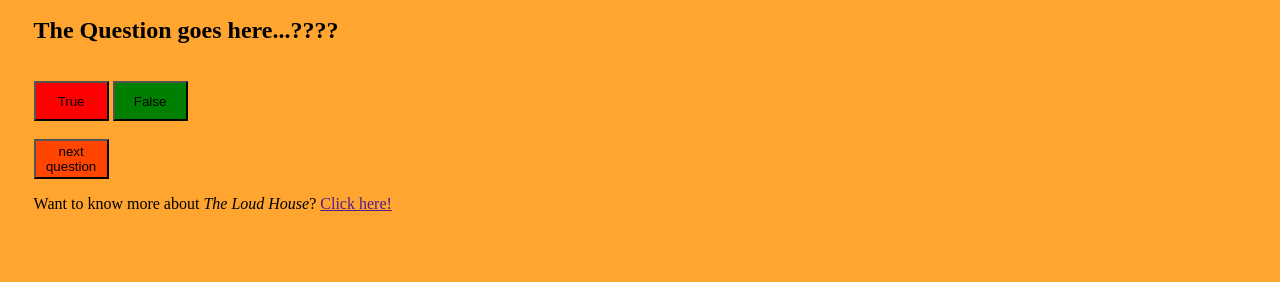
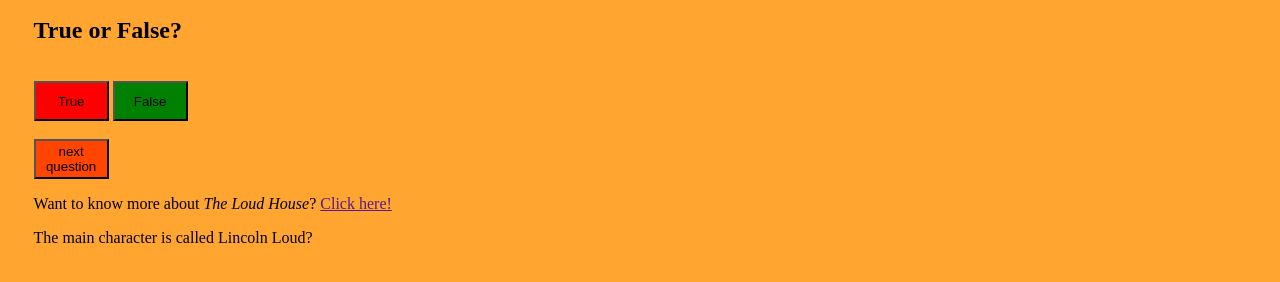
Before and after one commit to 1234Christina/pp2-js-ctinah, a plain HTML site: page index.html in a window 1280 px wide. Shown: the part 358-640 px from the top of the page. Drawn offline with Linux system fonts and the light colour scheme.

Commit message:
Bug fix:logic error on line 57
Function updated to display question properly instead of displaying question object

```diff
--- a/index.html
+++ b/index.html
@@ -23,7 +23,8 @@
          as well as the True and False buttons for the user -->
     <div id="gameSpace">
         <span>
-            <h2 id="currentQuestion">The Question goes here...????</h2>
+            <h2>True or False?</h2>
+            <p id="currentQuestion"></p>
         </span>
         <br>
 
--- a/index.js
+++ b/index.js
@@ -1,6 +1,6 @@
 // /** The initial game functions */
 
-// When page loads do this
+// When page loads add event listener for all buttons
 document.addEventListener('DOMContentLoaded', function() {
     let gameButtons = document.getElementsByTagName('button');
 
@@ -43,18 +43,23 @@ const questionBank = [
 function nextQuestion() {
     // use math random to generate any question from bank
     let randomIndex = Math.floor(Math.random() * questionBank.length);
-    // now from the random index get only the question property
+    // now from the random index get only the question property????
     let question = questionBank[randomIndex];
     return question;
 }
 // Random question generated, now display it to the user
 function displayQuestion() {
     let userQuestion = nextQuestion();
+    console.log ('QUESTION OBJECT: ', userQuestion)
+    console.log ('USER QUESTION: ', userQuestion.question)
+    let qDisplay = document.getElementById('currentQuestion');
+    console.log('QUESTION: ', qDisplay)
+    qDisplay.innerHTML = userQuestion.question;
 
-    let qDisplay = document.getElementById('currentQuestion');
-    qDisplay.innerHTML = userQuestion;
     document.body.appendChild(qDisplay);
 }
+
+displayQuestion();
 
 // trueIsRight() {
 
```
